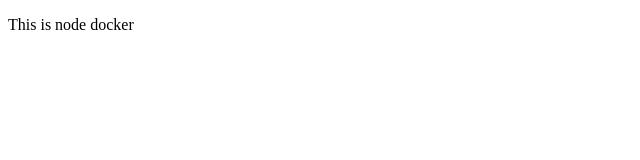
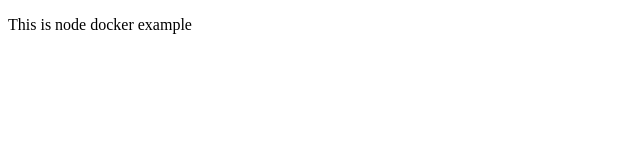
Before and after one commit to ravindrap52/node-docker, a website: page views/index.html in a window 1280 px wide. Shown: the full height of the page, 0-640 px from the left. Drawn offline with Linux system fonts and the light colour scheme.

Commit message:
initial check-in

```diff
--- a/views/index.html
+++ b/views/index.html
@@ -7,6 +7,6 @@
     <title>Node-Docker</title>
 </head>
 <body>
-    <p>This is node docker</p>
+    <p>This is node docker example</p>
 </body>
 </html>
```
Also changed, not shown: README.md (added).
